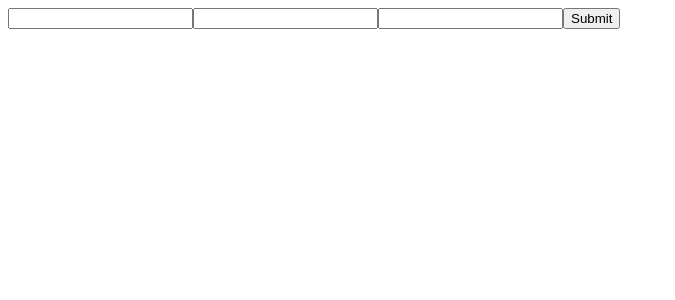
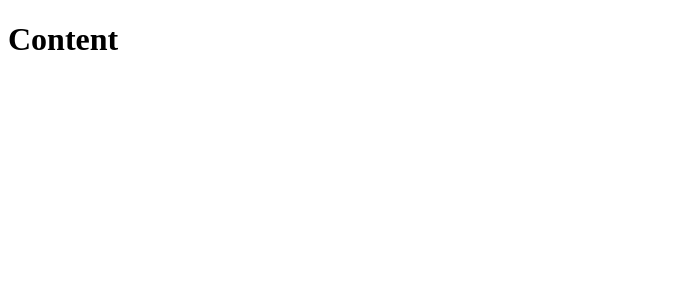
Before and after one commit to gstv57/vue-repo-learning, a Vue app: page / in a window 1280 px wide. Shown: the top 300 px of the page, without its empty margins (0-675 px from the left). Built offline with nearby package versions, Linux system fonts and the light colour scheme.

Commit message:
slot pt1

```diff
--- a/src/App.vue
+++ b/src/App.vue
@@ -1,11 +1,7 @@
 <script setup>
-import FromComponent from './components/FromComponent.vue'
-
-const formHandler = (username, email, password) => {
-  console.log(username, email, password)
-}
+import SlotComponent from './components/SlotComponent.vue'
 </script>
 
 <template>
-  <FromComponent @userInfo="formHandler" />
+  <SlotComponent> <h1>Content</h1> </SlotComponent>
 </template>
--- a/src/components/FromComponent.vue
+++ /dev/null
@@ -1,15 +0,0 @@
-<script setup>
-import { ref } from 'vue'
-const username = ref('')
-const email = ref('')
-const password = ref('')
-</script>
-
-<template>
-  <form @submit.prevent="$emit('userInfo', username, email, password)">
-    <input type="text" v-model="username" />
-    <input type="email" v-model="email" />
-    <input type="password" v-model="password" />
-    <button type="submit">Submit</button>
-  </form>
-</template>
--- /dev/null
+++ b/src/components/SlotComponent.vue
@@ -0,0 +1,5 @@
+<script setup></script>
+
+<template>
+  <slot></slot>
+</template>
```
